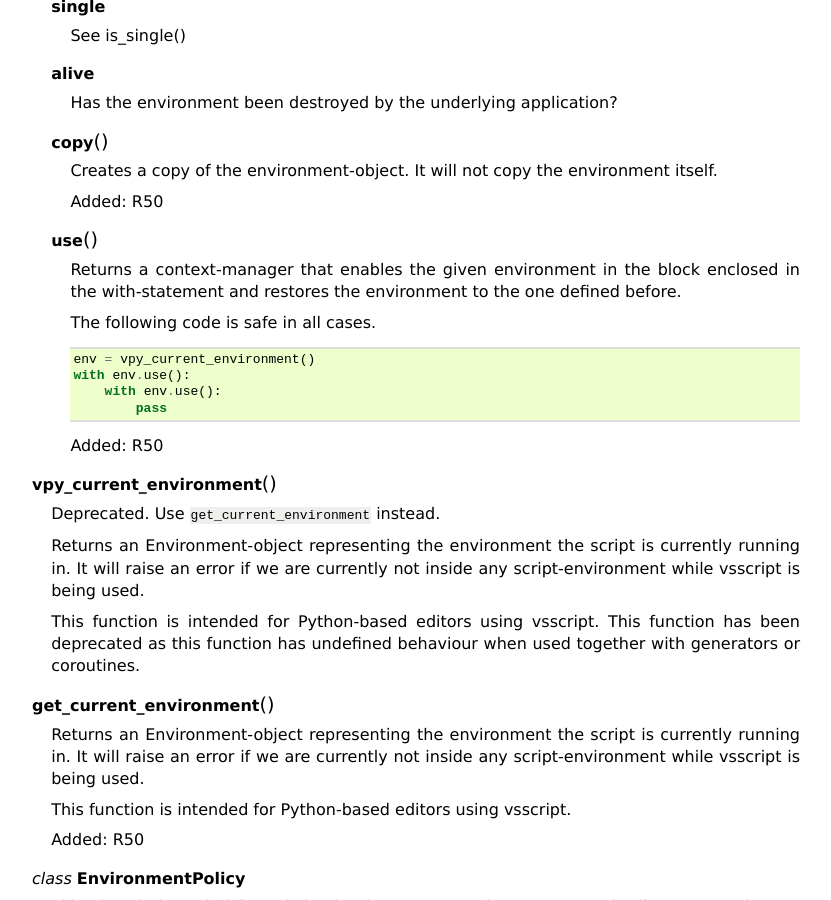
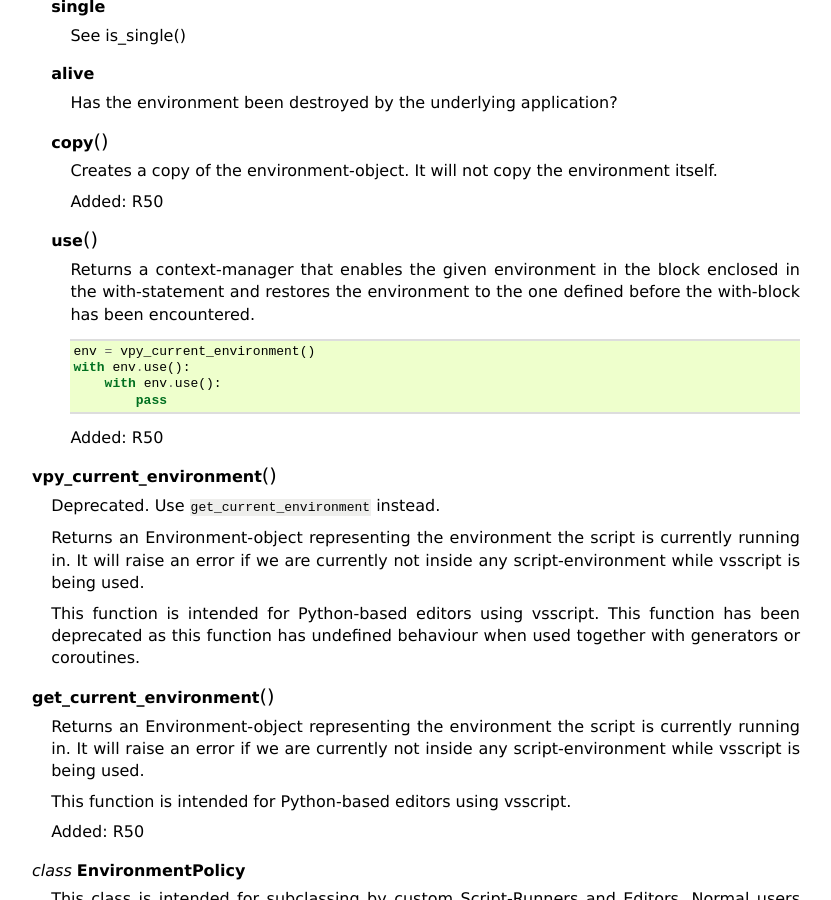
Before and after one commit to vapoursynth/vapoursynth, a Sphinx documentation site: the page built from doc/pythonreference.rst, in a window 1280 px wide and 900 px high, scrolled down 9990 px. Shown: the whole window, without its empty margins (48-879 px from the left). Built offline with Sphinx 7.4.7, drawn with Linux system fonts in a browser that asks for light colours; formulas are drawn with MathJax 3; cross-references to code outside the pages are shown as plain code.

Commit message:
Further clarify how use() works

```diff
--- a/doc/pythonreference.rst
+++ b/doc/pythonreference.rst
@@ -570,9 +570,7 @@ Classes and Functions
    .. py:method:: use
 
       Returns a context-manager that enables the given environment in the block enclosed in the with-statement and restores the environment to the one
-      defined before.
-
-      The following code is safe in all cases.
+      defined before the with-block has been encountered.
 
       .. code::
 
```
